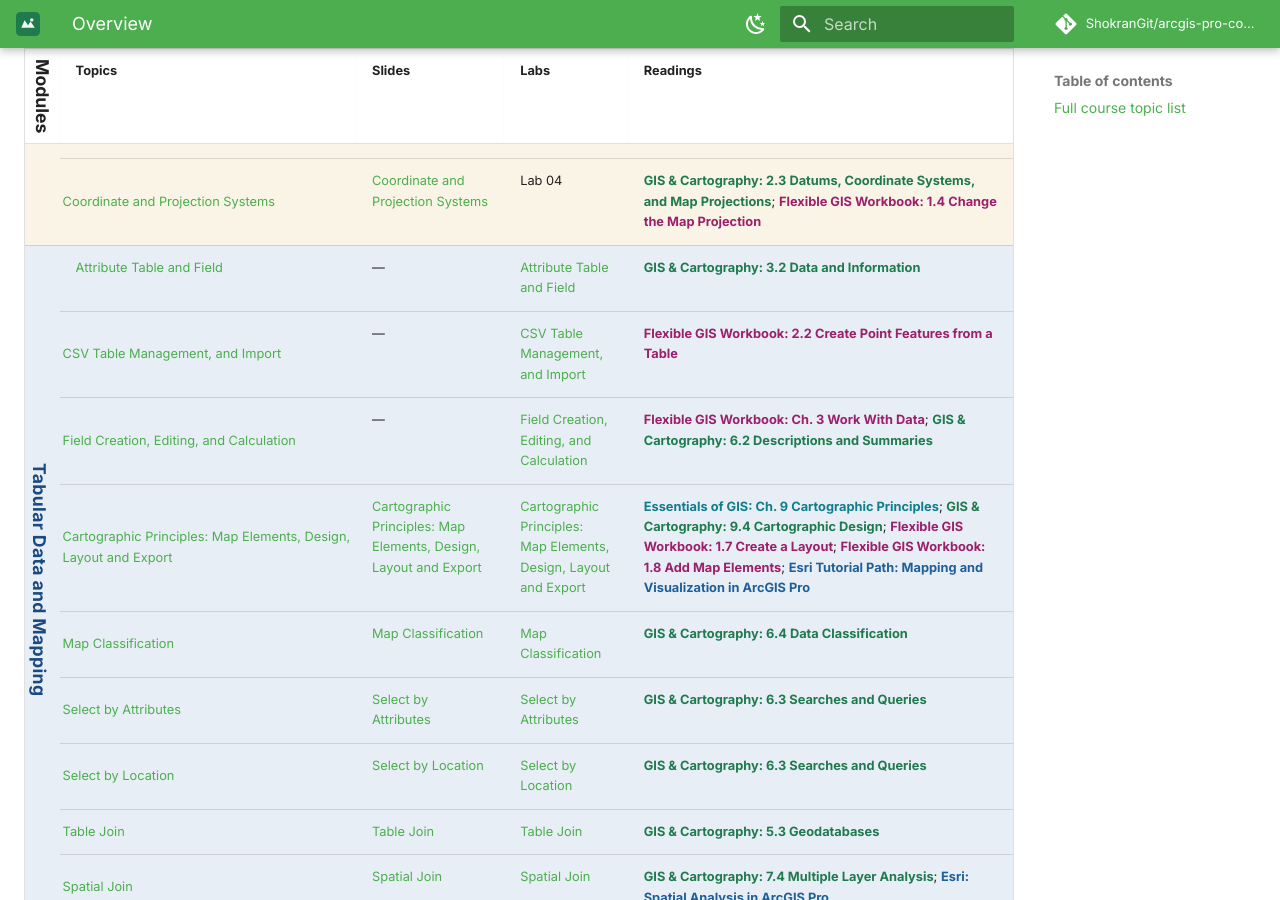
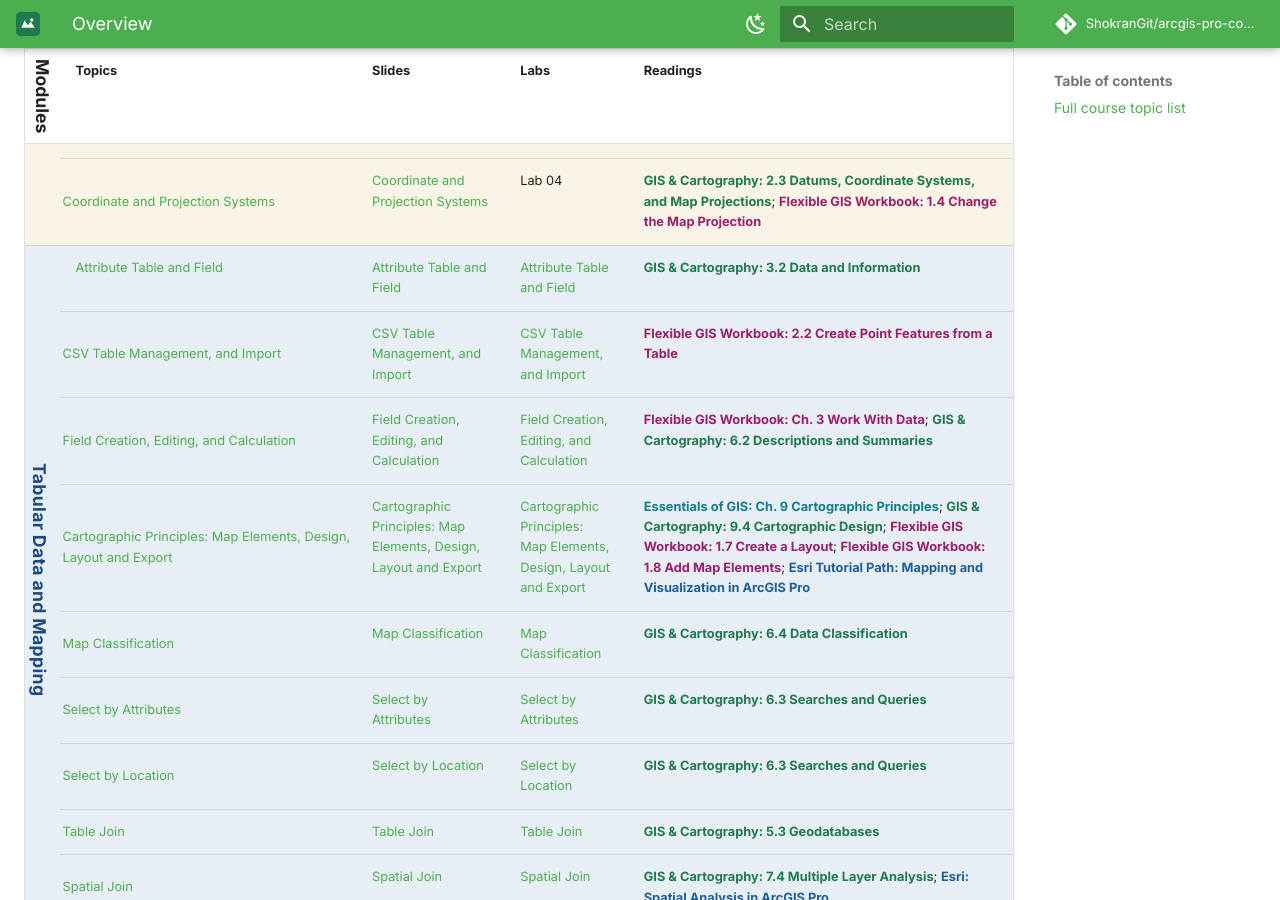
Before and after one commit to ShokranGit/arcgis-pro-course, an MkDocs documentation site: the page built from docs/lessons/index.md, in a window 1280 px wide and 900 px high, scrolled down 1254 px. Built offline with MkDocs 1.6.1 and Material for MkDocs 9.7.7, drawn with Linux system fonts in a browser that asks for light colours; comment, search, counter and statistics services are not loaded.

Commit message:
Link Tabular Data Management deck from the three tabular topics in lessons table

```diff
--- a/docs/lessons/index.md
+++ b/docs/lessons/index.md
@@ -20,9 +20,9 @@ A date-free, college-agnostic view of every topic in the course. This list isn't
 | <span class="module-badge module-intro">Introduction, Foundations, and Data Management</span> | [Data Resources Exploration](02b-data-management.md); [Data Acquisition](02b-data-management.md); [Adding Data](02b-data-management.md) | — | Lab 03 / Lab 04 | [Flexible GIS Workbook: Appendix A GIS Data Repositories](https://mlpp.pressbooks.pub/flexiblegisworkbookpro/back-matter/appendix/){: .src-workbook}; [GIS & Cartography: 5.2 Geographic Data Acquisition](https://slcc.pressbooks.pub/maps/chapter/5-2/){: .src-cartography}; [Essentials of GIS: Ch. 3 Data, Information, and Where to Find Them](https://saylordotorg.github.io/text_essentials-of-geographic-information-systems/s07-data-information-and-where-to-.html){: .src-essentials}; [Flexible GIS Workbook: 1.3 Add Data to the Map](https://mlpp.pressbooks.pub/flexiblegisworkbookpro/chapter/1-3-add-data-to-the-map/){: .src-workbook} |
 | <span class="module-badge module-intro">Introduction, Foundations, and Data Management</span> | [Project, Map, Geodatabase, Feature Class, Shapefile, and Layer Creation](02-data-layers-coordinate-systems.md) | [Project, Map, Geodatabase, Feature Class, Shapefile, and Layer Creation](../slides/project-map-geodatabase-feature-class-shapefile-layer.md) | Lab 04 | [Flexible GIS Workbook: 1.1 Start a New Project](https://mlpp.pressbooks.pub/flexiblegisworkbookpro/chapter/chapter-1/){: .src-workbook}; [GIS & Cartography: 5.3 Geodatabases](https://slcc.pressbooks.pub/maps/chapter/5-3/){: .src-cartography} |
 | <span class="module-badge module-intro">Introduction, Foundations, and Data Management</span> | [Coordinate and Projection Systems](../concepts/coordinate-systems.md) | [Coordinate and Projection Systems](../slides/projection.md) | Lab 04 | [GIS & Cartography: 2.3 Datums, Coordinate Systems, and Map Projections](https://slcc.pressbooks.pub/maps/chapter/2-3/){: .src-cartography}; [Flexible GIS Workbook: 1.4 Change the Map Projection](https://mlpp.pressbooks.pub/flexiblegisworkbookpro/chapter/1-4-change-the-map-projection/){: .src-workbook} |
-| <span id="attribute-table-and-field" class="module-badge module-tabular">Tabular Data and Mapping</span> | [Attribute Table and Field](../concepts/attribute-tables.md) | — | [Attribute Table and Field](../labs/attribute-table-and-field/) | [GIS & Cartography: 3.2 Data and Information](https://slcc.pressbooks.pub/maps/chapter/3-2/){: .src-cartography} |
-| <span class="module-badge module-tabular">Tabular Data and Mapping</span> | [CSV Table Management, and Import](03c-tabular-data-management.md) | — | [CSV Table Management, and Import](../labs/attribute-table-and-field/) | [Flexible GIS Workbook: 2.2 Create Point Features from a Table](https://mlpp.pressbooks.pub/flexiblegisworkbookpro/chapter/2-2-create-point-features-from-a-table/){: .src-workbook} |
-| <span class="module-badge module-tabular">Tabular Data and Mapping</span> | [Field Creation, Editing, and Calculation](03c-tabular-data-management.md) | — | [Field Creation, Editing, and Calculation](../labs/attribute-table-and-field/) | [Flexible GIS Workbook: Ch. 3 Work With Data](https://mlpp.pressbooks.pub/flexiblegisworkbookpro/part/work-with-data/){: .src-workbook}; [GIS & Cartography: 6.2 Descriptions and Summaries](https://slcc.pressbooks.pub/maps/chapter/6-2/){: .src-cartography} |
+| <span id="attribute-table-and-field" class="module-badge module-tabular">Tabular Data and Mapping</span> | [Attribute Table and Field](../concepts/attribute-tables.md) | [Attribute Table and Field](../slides/tabular-data-management.md) | [Attribute Table and Field](../labs/attribute-table-and-field/) | [GIS & Cartography: 3.2 Data and Information](https://slcc.pressbooks.pub/maps/chapter/3-2/){: .src-cartography} |
+| <span class="module-badge module-tabular">Tabular Data and Mapping</span> | [CSV Table Management, and Import](03c-tabular-data-management.md) | [CSV Table Management, and Import](../slides/tabular-data-management.md) | [CSV Table Management, and Import](../labs/attribute-table-and-field/) | [Flexible GIS Workbook: 2.2 Create Point Features from a Table](https://mlpp.pressbooks.pub/flexiblegisworkbookpro/chapter/2-2-create-point-features-from-a-table/){: .src-workbook} |
+| <span class="module-badge module-tabular">Tabular Data and Mapping</span> | [Field Creation, Editing, and Calculation](03c-tabular-data-management.md) | [Field Creation, Editing, and Calculation](../slides/tabular-data-management.md) | [Field Creation, Editing, and Calculation](../labs/attribute-table-and-field/) | [Flexible GIS Workbook: Ch. 3 Work With Data](https://mlpp.pressbooks.pub/flexiblegisworkbookpro/part/work-with-data/){: .src-workbook}; [GIS & Cartography: 6.2 Descriptions and Summaries](https://slcc.pressbooks.pub/maps/chapter/6-2/){: .src-cartography} |
 | <span id="data-classification-and-layout-design" class="module-badge module-tabular">Tabular Data and Mapping</span> | [Cartographic Principles: Map Elements, Design, Layout and Export](04-symbology-map-design.md) | [Cartographic Principles: Map Elements, Design, Layout and Export](../slides/cartographic-principles.md) | [Cartographic Principles: Map Elements, Design, Layout and Export](../labs/data-classification-and-layout-design/) | [Essentials of GIS: Ch. 9 Cartographic Principles](https://saylordotorg.github.io/text_essentials-of-geographic-information-systems/s13-cartographic-principles.html){: .src-essentials}; [GIS & Cartography: 9.4 Cartographic Design](https://slcc.pressbooks.pub/maps/chapter/9-4/){: .src-cartography}; [Flexible GIS Workbook: 1.7 Create a Layout](https://mlpp.pressbooks.pub/flexiblegisworkbookpro/chapter/1-7-create-a-layout/){: .src-workbook}; [Flexible GIS Workbook: 1.8 Add Map Elements](https://mlpp.pressbooks.pub/flexiblegisworkbookpro/chapter/1-8-add-map-elements/){: .src-workbook}; [Esri Tutorial Path: Mapping and Visualization in ArcGIS Pro](https://learn.arcgis.com/en/paths/mapping-and-visualization-in-arcgis-pro/){: .src-esri} |
 | <span class="module-badge module-tabular">Tabular Data and Mapping</span> | [Map Classification](04-symbology-map-design.md) | [Map Classification](../slides/symbology-map-classification.md) | [Map Classification](../labs/data-classification-and-layout-design/) | [GIS & Cartography: 6.4 Data Classification](https://slcc.pressbooks.pub/maps/chapter/6-4/){: .src-cartography} |
 | <span id="select-by-attributes" class="module-badge module-tabular">Tabular Data and Mapping</span> | [Select by Attributes](03-selection-by-attribute.md) | [Select by Attributes](../slides/select-by-attributes.md) | [Select by Attributes](../labs/select-by-attributes/) | [GIS & Cartography: 6.3 Searches and Queries](https://slcc.pressbooks.pub/maps/chapter/6-3/){: .src-cartography} |
```
